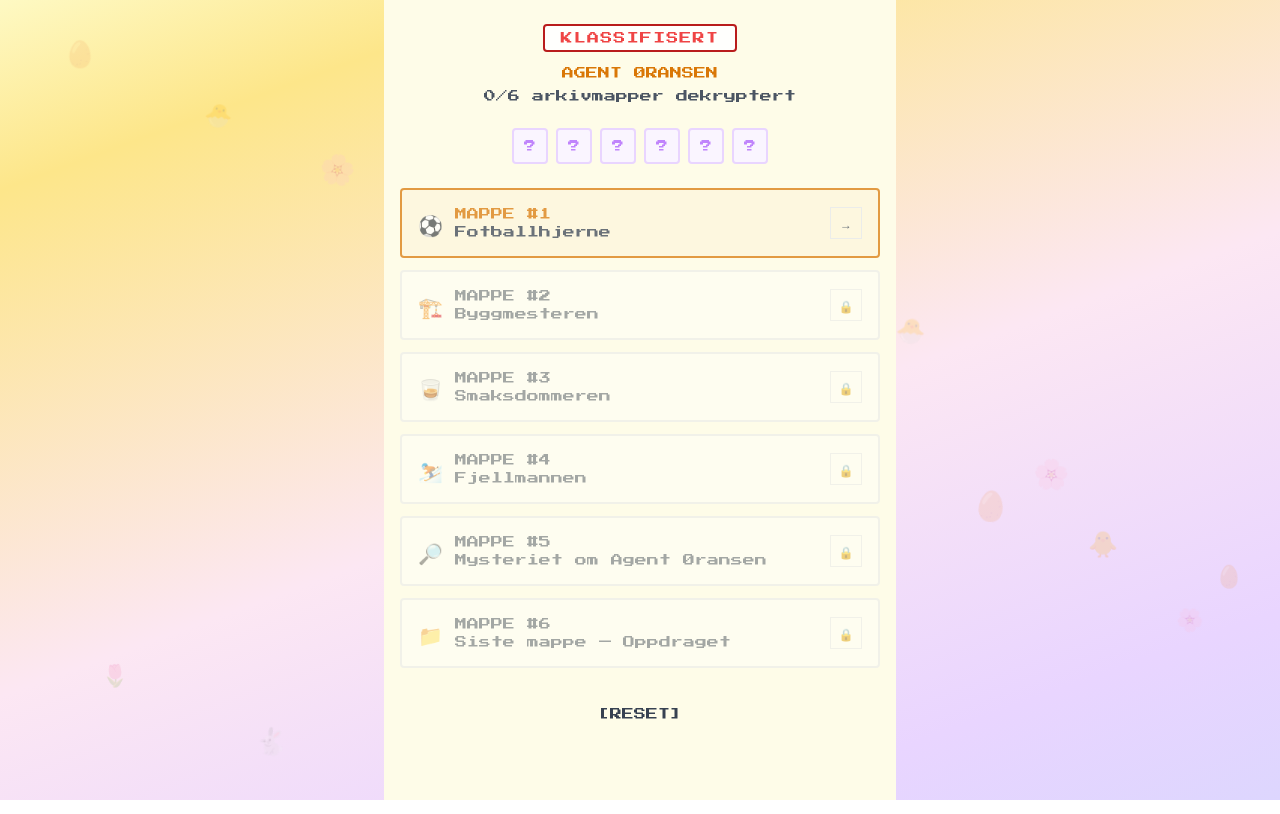
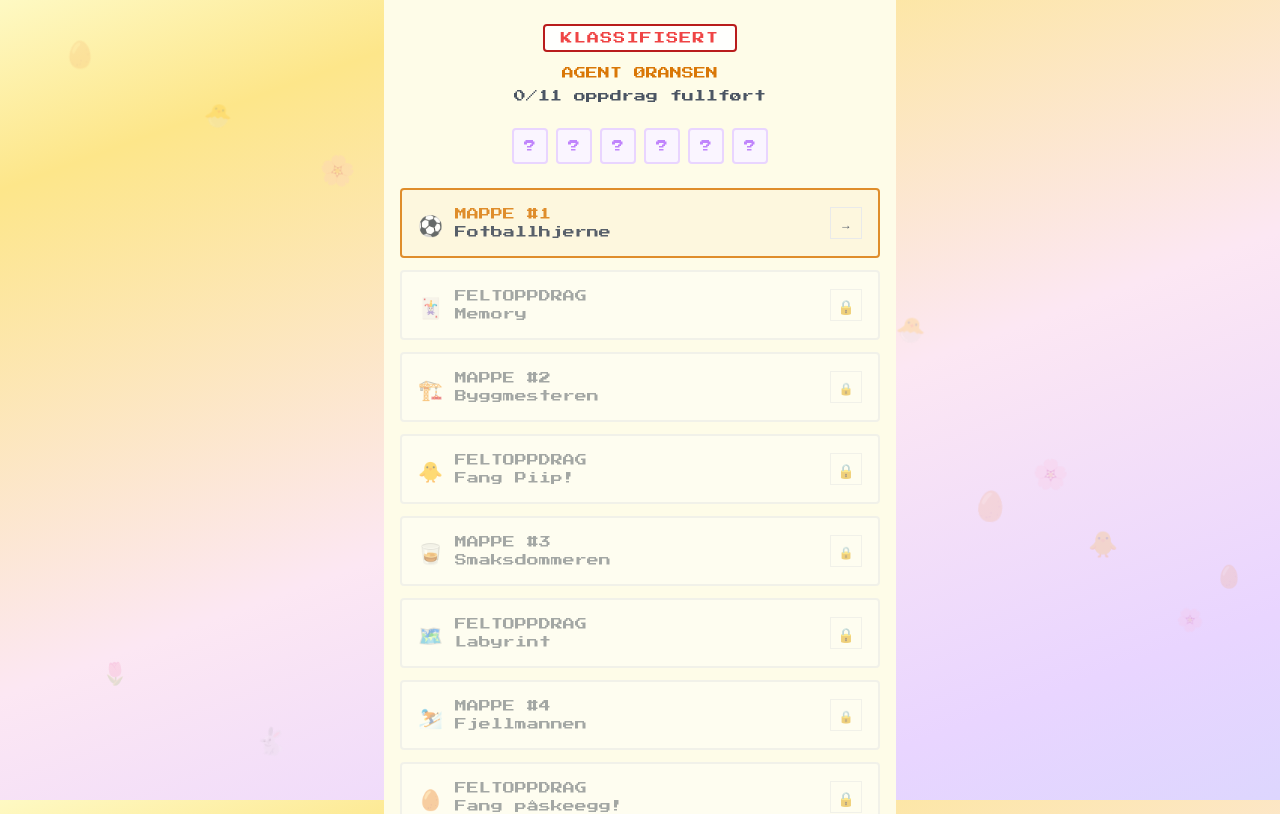
Before and after one commit to Trude/easter-hunt-2026, a React (Vite) app in the folder webapp/: page /agent in a window 1280 px wide. Shown: the top 814 px of the page. Built offline with nearby package versions, Linux system fonts and the light colour scheme.

Commit message:
fix build error, add games to sveins track

```diff
--- a/webapp/src/App.tsx
+++ b/webapp/src/App.tsx
@@ -8,6 +8,7 @@ import SanderDepartment from './pages/SanderDepartment';
 import SeldaDepartment from './pages/SeldaDepartment';
 import Agent from './pages/Agent';
 import AgentGroup from './pages/AgentGroup';
+import AgentGame from './pages/AgentGame';
 import Combine from './pages/Combine';
 import Minecraft from './pages/Minecraft';
 import Finale from './pages/Finale';
@@ -26,6 +27,7 @@ export default function App() {
             <Route path="/selda/:deptId" element={<SeldaDepartment />} />
             <Route path="/agent" element={<Agent />} />
             <Route path="/agent/gruppe/:groupId" element={<AgentGroup />} />
+            <Route path="/agent/spill/:stepId" element={<AgentGame />} />
             <Route path="/kombiner" element={<Combine />} />
             <Route path="/minecraft" element={<Minecraft />} />
             <Route path="/finale" element={<Finale />} />
--- a/webapp/src/components/games/CatchEggs.tsx
+++ b/webapp/src/components/games/CatchEggs.tsx
@@ -10,7 +10,6 @@ const BASKET_H = 60;
 const BASKET_SPEED = 7;
 const ITEM_RADIUS = 16;
 const REQUIRED_EGGS = 20;
-const GAME_DURATION = 60;
 const MAX_LIVES = 5;
 
 interface FallingItem {
--- a/webapp/src/components/games/Labyrinth.tsx
+++ b/webapp/src/components/games/Labyrinth.tsx
@@ -1,6 +1,7 @@
 import { useState, useEffect, useCallback, useRef, useMemo } from 'react';
 
 const PIIP_IMG = '/assets/piip/piip_icon.png';
+const BUNNY_IMG = '/assets/bunny_goal.png';
 
 // ─── Maze dimensions ────────────────────────────────────────
 // 16×16 "rooms" → 33×33 render grid (walls between rooms)
@@ -217,16 +218,14 @@ export default function Labyrinth({ onComplete }: Props) {
     }
   }, [pos, won, onComplete]);
 
-  // ─── Fog of war: only show cells within FOG_RADIUS of player or visited ───
+  const FOG_RADIUS = 5;
+
   const isVisible = useCallback(
     (r: number, c: number) => {
-      if (won) return true; // Reveal all on win
-      const dr = Math.abs(r - pos[0]);
-      const dc = Math.abs(c - pos[1]);
-      // Chebyshev distance for square viewport
-      return Math.max(dr, dc) <= FOG_RADIUS;
+      if (won) return true;
+      return Math.max(Math.abs(r - pos[0]), Math.abs(c - pos[1])) <= FOG_RADIUS;
     },
-    [pos, won]
+    [pos, won, FOG_RADIUS]
   );
 
   const isExplored = useCallback(
@@ -245,16 +244,10 @@ export default function Labyrinth({ onComplete }: Props) {
     setTimeout(() => setShowHint(false), 1500);
   }, []);
 
-  // Viewport: center around player, show VIEWPORT_SIZE × VIEWPORT_SIZE cells
-  const VIEWPORT_SIZE = FOG_RADIUS * 2 + 1; // 7 cells visible
-  const vpSize = Math.min(GRID, VIEWPORT_SIZE * 3 + 1); // show ~21 cells, enough context
-
-  // Compute viewport bounds (clamped to maze edges)
-  const halfVp = Math.floor(vpSize / 2);
-  const vpTop = Math.max(0, Math.min(pos[0] - halfVp, GRID - vpSize));
-  const vpLeft = Math.max(0, Math.min(pos[1] - halfVp, GRID - vpSize));
-  const vpBottom = Math.min(GRID, vpTop + vpSize);
-  const vpRight = Math.min(GRID, vpLeft + vpSize);
+  const vpTop = 0;
+  const vpLeft = 0;
+  const vpBottom = GRID;
+  const vpRight = GRID;
 
   return (
     <div className="flex flex-col items-center gap-3 p-4">
@@ -330,19 +323,15 @@ export default function Labyrinth({ onComplete }: Props) {
                 const dimExplored = !visible && explored;
                 const onSolution = showHint && solutionSet.has(`${r},${c}`) && visible;
 
-                let bg = 'bg-black'; // fog
-                if (visible || dimExplored) {
-                  if (cell === 1) {
-                    bg = visible ? 'bg-mc-brown' : 'bg-gray-800';
-                  } else {
-                    bg = visible
-                      ? onSolution
-                        ? 'bg-yellow-900'
-                        : 'bg-yellow-50'
-                      : 'bg-gray-900';
-                  }
+                let bg: string;
+                if (visible) {
+                  bg = cell === 1
+                    ? 'bg-stone-700'
+                    : onSolution ? 'bg-yellow-900' : 'bg-yellow-50';
+                } else {
+                  bg = 'bg-black';
                 }
-                if (isGoal && (visible || dimExplored)) bg = 'bg-mc-green bg-opacity-30';
+                if (isGoal && visible) bg = 'bg-mc-green bg-opacity-30';
 
                 return (
                   <div
@@ -350,9 +339,9 @@ export default function Labyrinth({ onComplete }: Props) {
                     style={{ width: CELL, height: CELL }}
                     className={`flex items-center justify-center ${bg} transition-colors duration-150`}
                   >
-                    {isPlayer && <img src={PIIP_IMG} alt="Piip" style={{ width: CELL * 1.6, height: CELL * 1.6 }} className="object-contain" />}
-                    {isGoal && !isPlayer && (visible || dimExplored) && (
-                      <span style={{ fontSize: CELL * 0.7 }}>🏠</span>
+                    {isPlayer && <img src={PIIP_IMG} alt="Piip" style={{ width: CELL * 2.8, height: CELL * 2.8 }} className="object-contain" />}
+                    {isGoal && !isPlayer && visible && (
+                      <img src={BUNNY_IMG} alt="mål" style={{ width: CELL * 3.6, height: CELL * 3.6 }} className="object-contain" />
                     )}
                   </div>
                 );
@@ -375,26 +364,26 @@ export default function Labyrinth({ onComplete }: Props) {
           <div />
           <button
             onClick={() => move(-1, 0)}
-            className="bg-mc-dark border border-gray-600 rounded p-2.5 text-sm active:bg-gray-700 select-none"
+            className="bg-purple-700 border border-purple-400 rounded p-2.5 text-sm active:bg-purple-900 select-none"
           >
             ⬆️
           </button>
           <div />
           <button
             onClick={() => move(0, -1)}
-            className="bg-mc-dark border border-gray-600 rounded p-2.5 text-sm active:bg-gray-700 select-none"
+            className="bg-purple-700 border border-purple-400 rounded p-2.5 text-sm active:bg-purple-900 select-none"
           >
             ⬅️
           </button>
           <button
             onClick={() => move(1, 0)}
-            className="bg-mc-dark border border-gray-600 rounded p-2.5 text-sm active:bg-gray-700 select-none"
+            className="bg-purple-700 border border-purple-400 rounded p-2.5 text-sm active:bg-purple-900 select-none"
           >
             ⬇️
           </button>
           <button
             onClick={() => move(0, 1)}
-            className="bg-mc-dark border border-gray-600 rounded p-2.5 text-sm active:bg-gray-700 select-none"
+            className="bg-purple-700 border border-purple-400 rounded p-2.5 text-sm active:bg-purple-900 select-none"
           >
             ➡️
           </button>
--- a/webapp/src/components/trivia/TriviaSection.tsx
+++ b/webapp/src/components/trivia/TriviaSection.tsx
@@ -1,4 +1,4 @@
-import { useState, useMemo } from 'react';
+import { useState, useMemo, useEffect } from 'react';
 import { motion, AnimatePresence } from 'framer-motion';
 import type { TriviaSection as TriviaSectionType } from '../../data/types';
 import { validateAnswer } from '../../lib/validate-answer';
@@ -69,6 +69,10 @@ export default function TriviaSection({ section, onComplete }: Props) {
   };
 
   const allCorrect = results.length > 0 && results.every(r => r.state === 'correct');
+
+  useEffect(() => {
+    if (sectionDone && allCorrect) onComplete();
+  }, [sectionDone, allCorrect]);
 
   if (sectionDone) {
     return (
--- a/webapp/src/lib/storage.ts
+++ b/webapp/src/lib/storage.ts
@@ -44,9 +44,9 @@ export const storage = {
   getKombinerCode: (player: Player): string =>
     localStorage.getItem(key([player, 'kombiner', 'code'])) || '',
 
-  // Svein gruppe-fullføring (bruker setDeptComplete('svein', groupId))
+  // Svein: alle 11 steg fullført (trivia IDs 1–6, spill IDs 7–11)
   isSveinAllDone: (): boolean => {
-    for (let i = 1; i <= 6; i++) {
+    for (let i = 1; i <= 11; i++) {
       if (localStorage.getItem(key(['svein', 'dept', String(i), 'complete'])) !== 'true') return false;
     }
     return true;
@@ -72,8 +72,8 @@ export const storage = {
       localStorage.setItem(key(['selda', 'dept', String(i), 'complete']), 'true');
     }
     localStorage.setItem(key(['selda', 'secret', 'unlocked']), 'true');
-    // Svein: 6 grupper
-    for (let i = 1; i <= 6; i++) {
+    // Svein: 6 mapper + 5 spill
+    for (let i = 1; i <= 11; i++) {
       localStorage.setItem(key(['svein', 'dept', String(i), 'complete']), 'true');
     }
     // Kombiner + Minecraft
--- a/webapp/src/pages/Agent.tsx
+++ b/webapp/src/pages/Agent.tsx
@@ -5,13 +5,33 @@ import { storage } from '../lib/storage';
 
 const LETTERS = ['R', 'G', 'O', 'T', 'U', 'L'];
 
+type AgentStep =
+  | { type: 'trivia'; stepId: number; groupId: number }
+  | { type: 'game'; stepId: number; title: string; icon: string };
+
+// Trivia groups (IDs 1–6) og spill (IDs 7–11) vekselvis
+const STEPS: AgentStep[] = [
+  { type: 'trivia', stepId: 1, groupId: 1 },
+  { type: 'game',   stepId: 7,  title: 'Memory',         icon: '🃏' },
+  { type: 'trivia', stepId: 2, groupId: 2 },
+  { type: 'game',   stepId: 8,  title: 'Fang Piip!',     icon: '🐥' },
+  { type: 'trivia', stepId: 3, groupId: 3 },
+  { type: 'game',   stepId: 9,  title: 'Labyrint',       icon: '🗺️' },
+  { type: 'trivia', stepId: 4, groupId: 4 },
+  { type: 'game',   stepId: 10, title: 'Fang påskeegg!', icon: '🥚' },
+  { type: 'trivia', stepId: 5, groupId: 5 },
+  { type: 'game',   stepId: 11, title: 'Gulvet er lava', icon: '🌋' },
+  { type: 'trivia', stepId: 6, groupId: 6 },
+];
+
 export default function Agent() {
   const navigate = useNavigate();
   const game = useGame();
 
+  const stepsDone = STEPS.map(s => game.isDeptComplete('svein', s.stepId));
   const groupsDone = sveinGroups.map(g => game.isDeptComplete('svein', g.id));
-  const allDone = groupsDone.every(Boolean);
-  const nextGroup = sveinGroups.findIndex((_, i) => !groupsDone[i]);
+  const allDone = stepsDone.every(Boolean);
+  const nextStepIdx = stepsDone.findIndex(d => !d);
 
   return (
     <div className="min-h-screen bg-yellow-50 px-4 py-6 max-w-lg mx-auto">
@@ -22,7 +42,7 @@ export default function Agent() {
         </div>
         <h1 className="font-pixel text-mc-yellow text-xs leading-relaxed">AGENT ØRANSEN</h1>
         <p className="font-pixel text-gray-600 text-xs mt-1">
-          {groupsDone.filter(Boolean).length}/6 arkivmapper dekryptert
+          {stepsDone.filter(Boolean).length}/{STEPS.length} oppdrag fullført
         </p>
       </div>
 
@@ -80,18 +100,35 @@ export default function Agent() {
         </div>
       )}
 
-      {/* Gruppe-kort */}
+      {/* Steg-kort */}
       <div className="flex flex-col gap-3">
-        {sveinGroups.map((group, i) => {
-          const done = groupsDone[i];
-          const isNext = i === nextGroup;
+        {STEPS.map((step, i) => {
+          const done = stepsDone[i];
+          const isNext = i === nextStepIdx;
           const locked = !done && !isNext && !allDone;
+
+          const group = step.type === 'trivia'
+            ? sveinGroups.find(g => g.id === step.groupId)
+            : null;
+
+          const icon = step.type === 'trivia' ? (group?.icon ?? '📁') : step.icon;
+          const title = step.type === 'trivia' ? (group?.title ?? '') : step.title;
+          const label = step.type === 'trivia' ? `MAPPE #${step.groupId}` : 'FELTOPPDRAG';
+
+          const handleClick = () => {
+            if (locked) return;
+            if (step.type === 'trivia') {
+              navigate(`/agent/gruppe/${step.groupId}`);
+            } else {
+              navigate(`/agent/spill/${step.stepId}`);
+            }
+          };
 
           return (
             <button
-              key={group.id}
+              key={step.stepId}
               disabled={locked}
-              onClick={() => !locked && navigate(`/agent/gruppe/${group.id}`)}
+              onClick={handleClick}
               className={`w-full text-left rounded border-2 p-4 transition-all ${
                 done
                   ? 'border-mc-green bg-mc-green/10'
@@ -102,22 +139,28 @@ export default function Agent() {
             >
               <div className="flex items-center justify-between">
                 <div className="flex items-center gap-3">
-                  <span className="text-xl">{group.icon}</span>
+                  <span className="text-xl">{icon}</span>
                   <div>
                     <p className={`font-pixel text-xs ${done ? 'text-mc-green' : isNext ? 'text-mc-yellow' : 'text-gray-600'}`}>
-                      MAPPE #{group.id}
+                      {label}
                     </p>
                     <p className={`font-pixel text-xs mt-0.5 ${done ? 'text-gray-700' : isNext ? 'text-gray-700' : 'text-gray-600'}`}>
-                      {group.title}
+                      {title}
                     </p>
                   </div>
                 </div>
                 <div className={`w-8 h-8 border flex items-center justify-center ${
                   done ? 'border-mc-yellow bg-mc-yellow/20' : 'border-gray-200'
                 }`}>
-                  <span className={`font-pixel text-xs ${done ? 'text-mc-yellow' : 'text-gray-700'}`}>
-                    {done ? group.letter : locked ? '🔒' : '→'}
-                  </span>
+                  {step.type === 'trivia' && group ? (
+                    <span className={`font-pixel text-xs ${done ? 'text-mc-yellow' : 'text-gray-700'}`}>
+                      {done ? group.letter : locked ? '🔒' : '→'}
+                    </span>
+                  ) : (
+                    <span className="text-sm">
+                      {done ? '✅' : locked ? '🔒' : '→'}
+                    </span>
+                  )}
                 </div>
               </div>
             </button>
--- /dev/null
+++ b/webapp/src/pages/AgentGame.tsx
@@ -0,0 +1,85 @@
+import { useState } from 'react';
+import { useParams, useNavigate } from 'react-router-dom';
+import { useGame } from '../context/GameContext';
+import Memory from '../components/games/Memory';
+import CatchPiip from '../components/games/CatchPiip';
+import Labyrinth from '../components/games/Labyrinth';
+import CatchEggs from '../components/games/CatchEggs';
+import LavaFloor from '../components/games/LavaFloor';
+
+const GAME_META: Record<number, { title: string; icon: string }> = {
+  7:  { title: 'Memory', icon: '🃏' },
+  8:  { title: 'Fang Piip!', icon: '🐥' },
+  9:  { title: 'Labyrint', icon: '🗺️' },
+  10: { title: 'Fang påskeegg!', icon: '🥚' },
+  11: { title: 'Gulvet er lava', icon: '🌋' },
+};
+
+export default function AgentGame() {
+  const { stepId } = useParams();
+  const navigate = useNavigate();
+  const game = useGame();
+  const id = parseInt(stepId || '7');
+  const [done, setDone] = useState(false);
+
+  const meta = GAME_META[id];
+
+  const handleComplete = () => {
+    if (!game.isDeptComplete('svein', id)) {
+      game.completeDept('svein', id);
+    }
+    setDone(true);
+  };
+
+  if (!meta) {
+    return (
+      <div className="min-h-screen flex items-center justify-center">
+        <p className="font-pixel text-red-400 text-xs">Ukjent oppdrag</p>
+      </div>
+    );
+  }
+
+  return (
+    <div className="min-h-screen bg-yellow-50 px-4 py-6 max-w-lg mx-auto">
+      {/* Tilbake */}
+      <button
+        onClick={() => navigate('/agent')}
+        className="font-pixel text-xs text-gray-600 mb-6 flex items-center gap-2"
+      >
+        ← TILBAKE
+      </button>
+
+      {/* Header */}
+      <div className="text-center mb-6">
+        <div className="inline-block border border-red-700 bg-white/80 rounded px-3 py-0.5 mb-2">
+          <p className="font-pixel text-red-500 text-xs">FELTOPPDRAG</p>
+        </div>
+        <div className="text-3xl mb-1">{meta.icon}</div>
+        <p className="font-pixel text-mc-yellow text-xs">{meta.title.toUpperCase()}</p>
+        <p className="font-pixel text-gray-500 text-xs mt-1">
+          Fullfør spillet for å låse opp neste arkivmappe.
+        </p>
+      </div>
+
+      {/* Spill */}
+      {id === 7 && <Memory onComplete={handleComplete} />}
+      {id === 8 && <CatchPiip onComplete={handleComplete} />}
+      {id === 9 && <Labyrinth onComplete={handleComplete} />}
+      {id === 10 && <CatchEggs onComplete={handleComplete} />}
+      {id === 11 && <LavaFloor onComplete={handleComplete} />}
+
+      {/* Fullført */}
+      {done && (
+        <div className="mt-6 border-2 border-mc-green bg-white/90 rounded-lg p-4 text-center">
+          <p className="font-pixel text-mc-green text-xs mb-3">✅ FELTOPPDRAG FULLFØRT!</p>
+          <button
+            onClick={() => navigate('/agent')}
+            className="bg-mc-green text-white font-pixel text-xs py-3 px-8 rounded border-b-4 border-green-800 active:border-b-0 active:translate-y-1"
+          >
+            ← TILBAKE TIL OPPDRAGET
+          </button>
+        </div>
+      )}
+    </div>
+  );
+}
--- a/webapp/src/pages/Finale.tsx
+++ b/webapp/src/pages/Finale.tsx
@@ -22,7 +22,7 @@ function playerStatus() {
     if (storage.isDeptComplete('sander', i)) sander++;
     if (storage.isDeptComplete('selda', i)) selda++;
   }
-  for (let i = 1; i <= 6; i++) {
+  for (let i = 1; i <= 11; i++) {
     if (storage.isDeptComplete('svein', i)) svein++;
   }
   return { sander, selda, svein };
@@ -59,8 +59,8 @@ export default function Finale() {
               </div>
               <div className="flex items-center justify-between">
                 <span className="font-pixel text-xs text-gray-700">🍊 AGENT ØRANSEN (Svein)</span>
-                <span className={`font-pixel text-xs ${status.svein >= 6 ? 'text-mc-green' : 'text-gray-500'}`}>
-                  {status.svein >= 6 ? '✅ KLAR' : `${status.svein}/6`}
+                <span className={`font-pixel text-xs ${status.svein >= 11 ? 'text-mc-green' : 'text-gray-500'}`}>
+                  {status.svein >= 11 ? '✅ KLAR' : `${status.svein}/11`}
                 </span>
               </div>
             </div>
```
Also changed, not shown: webapp/public/assets/bunny_goal.png (added).
